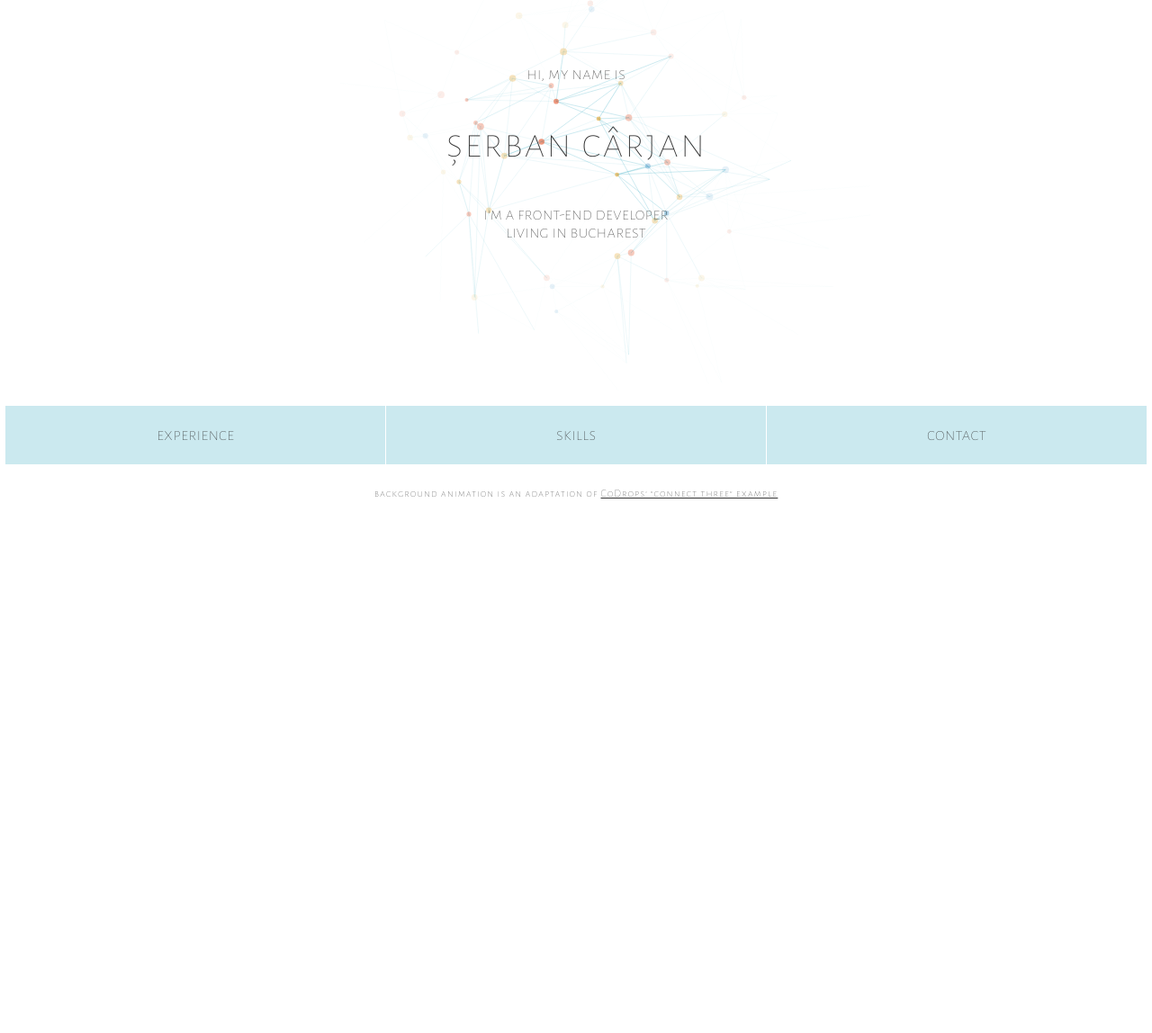
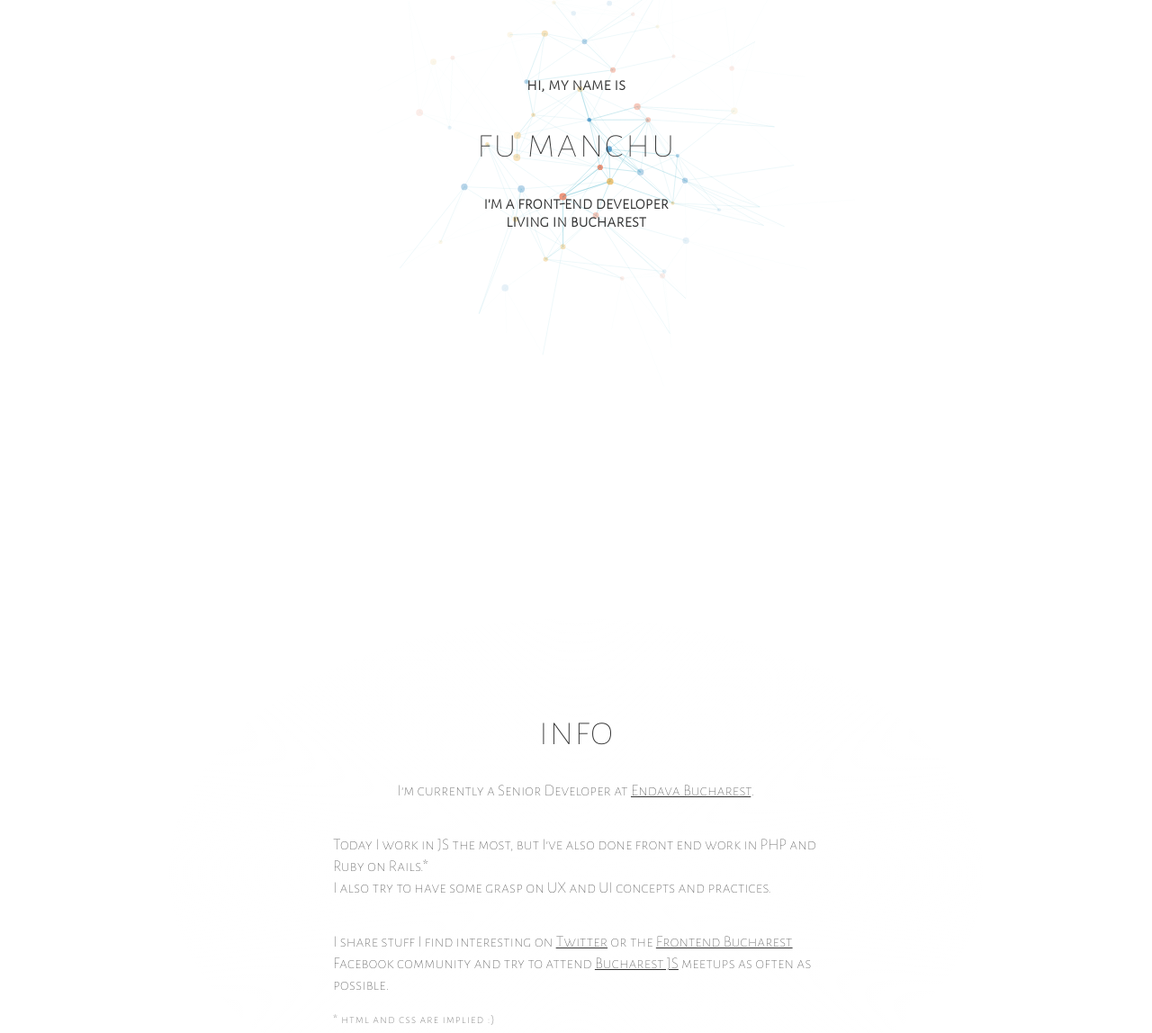
Before and after one commit to SerbanC/mynewsite, a website built with webpack: page index.html in a window 1280 px wide. Shown: the part 230-1378 px from the top of the page at 90% size. Before the commit the page ends 800 px from the top, so only its background shows below. Built offline with nearby package versions, Linux system fonts and the light colour scheme; some packages are replaced by stand-ins of ours.

Commit message:
add yarn, add other info panels, fix background animation

```diff
--- a/index.html
+++ b/index.html
@@ -1,7 +1,7 @@
 <!DOCTYPE html>
 <html>
 <head>
-  <title>serbancarjan.ro</title>
+  <title>Șerban Cârjan - Front End Developer from Bucharest</title>
   <link href="https://fonts.googleapis.com/css?family=Alegreya+Sans+SC:100" rel="stylesheet">
   <link rel="stylesheet" href="public/styles.css">
 </head>
@@ -9,61 +9,39 @@
 <main class="Content">
   <section class="HomeScreen" id="js-homeScreen">
     <div class="Title">
-        <span class="SubHeading">hi, my name is</span>
-        <h1 class="Heading Heading--main">șerban cârjan</h1>
-        <span class="SubHeading">i'm a front-end developer<br /> living in bucharest</span>
+      <span class="SubHeading">Hi, my name is</span>
+      <h1 class="Heading Heading--main">Fu Manchu</h1>
+      <!--<h1 class="Heading Heading&#45;&#45;main">Șerban Cârjan</h1>-->
+      <span class="SubHeading">I'm a front-end developer<br>living in Bucharest</span>
     </div>
+  </section>
+
+  <section class="Info">
+    <h1 class="Heading">Info</h1>
+    <p class="Text">
+      I'm currently a Senior Developer at <a href="http://www.endava.com/" target="_blank">Endava Bucharest</a>.
+    </p>
+    <p class="Text">
+      Today I work in JS the most, but I've also done front end work in PHP and Ruby on Rails.*<br>
+      I also try to have some grasp on UX and UI concepts and practices.<br>
+    </p>
+    <p class="Text">
+      I share stuff I find interesting on <a href="https://twitter.com/SerbanCarjan" target="_blank">Twitter</a> or the <a href="https://www.facebook.com/groups/frontend.bucharest/" target="_blank">Frontend Bucharest</a> Facebook community and try to attend
+      <a href="https://www.facebook.com/groups/1544555832466208/">Bucharest JS</a> meetups as often as possible.
+      <small class="FootNote">* HTML and CSS are implied :)</small>
+    </p>
+  </section>
+
+  <section class="Contact">
+    <h1 class="Heading">Contact</h1>
+    <p class="Text">You can find me on<br><a href="https://ro.linkedin.com/in/serbancarjan" target="_blank">LinkedIn</a><br>or at<br><a href="mailto:contact@serbancarjan.ro?subject=Someone actually wrote to your fancy inbox&body=Ohai there,">contact@serbancarjan.ro</a>.</p>
+  </section>
+
   <footer class="Footer">
-        <nav class="NavTabs">
-          <ul class="NavTabs-Container">
-            <li class="Item" data-tab="experience">
-              <label for="tab-experience" class="Item-Control js-navTab">
-                <input type="radio" name="NavTabs" id="tab-experience" class="Item-Toggle" />
-                <h3 class="Item-Title">experience</h3>
-                <ul class="Item-Content">
-                  <li>
-                      <a href="/">Job 1</a>
-                      <p>Lorem ipsum dolor sit amet, consectetur adipisicing elit. Cupiditate voluptates, maiores quibusdam dolores molestias quidem aliquam. Cumque repellat blanditiis vel commodi suscipit facere. Est, quasi, quo. Minus eos et odio.</p>
-                  </li>
-                  <li>
-                    <a href="/">Job 2</a>
-                    <p>Lorem ipsum dolor sit amet, consectetur adipisicing elit. Cupiditate voluptates, maiores quibusdam dolores molestias quidem aliquam. Cumque repellat blanditiis vel commodi suscipit facere. Est, quasi, quo. Minus eos et odio.</p>
-                  </li>
-                  <li>
-                    <a href="/">Job 3</a>
-                    <p>Lorem ipsum dolor sit amet, consectetur adipisicing elit. Cupiditate voluptates, maiores quibusdam dolores molestias quidem aliquam. Cumque repellat blanditiis vel commodi suscipit facere. Est, quasi, quo. Minus eos et odio.</p>
-                  </li>
-                </ul>
-              </label>
-            </li><li class="Item" data-tab="skills">
-              <label for="tab-skills" class="Item-Control js-navTab">
-                <input type="radio" name="NavTabs" id="tab-skills" class="Item-Toggle" />
-                <h3 class="Item-Title">skills</h3>
-                <ul class="Item-Content">
-                  <li>
-                      <a href="/">Job 1</a>
-                      <p>Lorem ipsum dolor sit amet, consectetur adipisicing elit. Cupiditate voluptates, maiores quibusdam dolores molestias quidem aliquam. Cumque repellat blanditiis vel commodi suscipit facere. Est, quasi, quo. Minus eos et odio.</p>
-                  </li>
-                  <li>
-                    <a href="/">Job 2</a>
-                    <p>Lorem ipsum dolor sit amet, consectetur adipisicing elit. Cupiditate voluptates, maiores quibusdam dolores molestias quidem aliquam. Cumque repellat blanditiis vel commodi suscipit facere. Est, quasi, quo. Minus eos et odio.</p>
-                  </li>
-                </ul>
-              </label>
-            </li><li class="Item" data-tab="contact">
-              <label for="tab-contact" class="Item-Control js-navTab">
-                <input type="radio" name="NavTabs" id="tab-contact" class="Item-Toggle" />
-                <h3 class="Item-Title">contact</h3>
-                <div class="Item-Content">
-                  <a href="/">contact@serbancarjan.ro</a>
-                </div>
-              </label>
-            </li>
-          </ul>
-        </nav>
-        <small class="FinePrint">background animation is an adaptation of <a href="http://tympanus.net/Development/AnimatedHeaderBackgrounds/" target="_blank">CoDrops' "connect three" example</a></small>
+    <small class="FinePrint">background animation is an adaptation of <a
+      href="http://tympanus.net/Development/AnimatedHeaderBackgrounds/" target="_blank">CoDrops' "connect three"
+      example</a></small>
   </footer>
-    </section>
 </main>
 <canvas class="Background" id="js-canvasBackground"></canvas>
 
--- a/src/scripts/connectThree.js
+++ b/src/scripts/connectThree.js
@@ -1,15 +1,14 @@
 /*
- * Connect Three background animation from CoDrops
+ * Based on Connect Three background animation from CoDrops
+ * http://tympanus.net/Development/AnimatedHeaderBackgrounds/
  */
 
 import TweenLite from 'gsap';
-// eslint-disable-next-line no-duplicate-imports
 import Circ from 'gsap';
 
 export default function animateBackground() {
   let width;
   let height;
-  let homeScreen;
   let target;
   let animateHeader = true;
   let canvas;
@@ -34,7 +33,7 @@ export default function animateBackground() {
   function drawLines(p) {
     if (!p.active) return;
     for (const i in p.closest) {
-      if ({}.hasOwnProperty.call(p.closest, i)) {
+      if (p.closest.hasOwnProperty(i) && {}.hasOwnProperty.call(p.closest, i)) {
         ctx.beginPath();
         ctx.moveTo(p.x, p.y);
         ctx.lineTo(p.closest[i].x, p.closest[i].y);
@@ -64,14 +63,10 @@ export default function animateBackground() {
     };
   }
 
-  function initHeader() {
+  function initDrawing() {
     width = window.innerWidth;
     height = window.innerHeight;
-    target = { x: width / 2, y: height / 2 };
-
-    homeScreen = document.getElementById('js-homeScreen');
-    homeScreen.style.height = `${height}px`;
-
+    target = {x: width / 2, y: height / 2};
     canvas = document.getElementById('js-canvasBackground');
     canvas.width = width;
     canvas.height = height;
@@ -83,7 +78,12 @@ export default function animateBackground() {
       for (let y = 0; y < height; y = y + height / 20) {
         const px = x + Math.random() * width / 20;
         const py = y + Math.random() * height / 20;
-        const p = { x: px, originX: px, y: py, originY: py };
+        const p = {
+          x: px,
+          originX: px,
+          y: py,
+          originY: py
+        };
         points.push(p);
       }
     }
@@ -122,36 +122,46 @@ export default function animateBackground() {
     for (const i in points) {
       if ({}.hasOwnProperty.call(points, i)) {
         const fillColor = colorArrayStrong[Math.floor(Math.random() * colorArray.length)];
-        const c = new Circle(points[i], 2 + Math.random() * 2, fillColor);
-        points[i].circle = c;
+        points[i].circle = new Circle(points[i], 2 + Math.random() * 2, fillColor);
       }
     }
   }
 
   // Event handling
-  function scrollCheck() {
-    if (document.body.scrollTop > height) animateHeader = false;
-    else animateHeader = true;
+
+  // Originally used to shut down the animation when the canvas was offscreen.
+  // function scrollCheck() {
+  //   return animateHeader = !(document.body.scrollTop > height);
+  // }
+
+  function mouseMove(e) {
+    // let posX;
+    // let posY;
+    // if (e.pageX || e.pageY) {
+    //   posX = e.pageX - window.scrollX;
+    //   posY = e.pageY - window.scrollY;
+    // } else if (e.clientX || e.clientY) {
+    //   posX = e.clientX + document.body.scrollLeft + document.documentElement.scrollLeft;
+    //   posY = e.clientY + document.body.scrollTop + document.documentElement.scrollTop;
+    // }
+    if (e.clientX || e.clientY) {
+      // Option 1: Tween the target point to the cursor position
+      return TweenLite.to(target, 0.5 + Math.random(), {
+        x: e.clientX,
+        y: e.clientY,
+        ease: Circ.easeInOut
+      });
+
+      // Option 2: Reset the target point to the cursor position
+      // target.x = posX;
+      // target.y = posY;
     }
 
-  function mouseMove(e) {
-    let posx;
-    let posy;
-    if (e.pageX || e.pageY) {
-      posx = e.pageX;
-      posy = e.pageY;
-    } else if (e.clientX || e.clientY) {
-      posx = e.clientX + document.body.scrollLeft + document.documentElement.scrollLeft;
-      posy = e.clientY + document.body.scrollTop + document.documentElement.scrollTop;
-    }
-    target.x = posx;
-    target.y = posy;
   }
 
   function resize() {
     width = window.innerWidth;
     height = window.innerHeight;
-    homeScreen.style.height = `${height}px`;
     canvas.width = width;
     canvas.height = height;
   }
@@ -160,7 +170,8 @@ export default function animateBackground() {
     if (!('ontouchstart' in window)) {
       window.addEventListener('mousemove', mouseMove);
     }
-    window.addEventListener('scroll', scrollCheck);
+    // No longer needed, check ::132
+    // window.addEventListener('scroll', scrollCheck);
     window.addEventListener('resize', resize);
   }
 
@@ -169,6 +180,7 @@ export default function animateBackground() {
     if (animateHeader) {
       ctx.clearRect(0, 0, width, height);
       for (const i in points) {
+        if (points.hasOwnProperty(i)) {
           // detect points in range
           if (Math.abs(getDistance(target, points[i])) < 4000) {
             points[i].active = 0.3;
@@ -188,11 +200,12 @@ export default function animateBackground() {
           points[i].circle.draw();
         }
       }
+    }
     requestAnimationFrame(animate);
   }
 
   function shiftPoint(p) {
-    TweenLite.to(p, 1 + 1 * Math.random(), {
+    TweenLite.to(p, 1 + Math.random(), {
       x: p.originX - 50 + Math.random() * 100,
       y: p.originY - 50 + Math.random() * 100,
       ease: Circ.easeInOut,
@@ -205,12 +218,14 @@ export default function animateBackground() {
   function initAnimation() {
     animate();
     for (const i in points) {
-      if ({}.hasOwnProperty.call(points, i)) shiftPoint(points[i]);
+      if (points.hasOwnProperty(i) && {}.hasOwnProperty.call(points, i)) {
+        shiftPoint(points[i]);
+      }
     }
   }
 
   // Main
-  initHeader();
+  initDrawing();
   initAnimation();
   addListeners();
 }
--- a/src/scripts/main.js
+++ b/src/scripts/main.js
@@ -1,22 +1,7 @@
 import animateBackground from './connectThree.js';
 
-const title = document.querySelector('.Title');
-const tabs = document.querySelectorAll('.js-navTab');
-
-tabs.forEach((tab) => {
-  tab.addEventListener('click', () => {
-    if (!title.classList.contains('Title--collapsed')) {
-      title.classList.add('Title--collapsed');
-    }
-
-    // e.stopPropagation();
-    // console.log(e);
-  });
-});
-
-// window.tabClicked = function tabClicked(ev, el) {
-//   // ev.preventDefault();
-//   console.log('Clicked', ev, el);
-// };
+// homeScreen = document.getElementById('js-homeScreen');
+// homeScreen.style.height = `${height}px`;
+// homeScreen.style.height = `${height}px`;
 
 (animateBackground)();
--- a/src/styles/main.css
+++ b/src/styles/main.css
@@ -1,4 +1,6 @@
 @import 'animations.css';
+
+/*TODO: add sourcemaps?*/
 
 /* custom properties */
 :root {
@@ -11,12 +13,21 @@
 @custom-media --viewport-medium (width <= 50rem);
 @custom-media --tablet (width >= 768px);
 
+html,
+body,
+.Content,
+.HomeScreen {
+  height: 100%;
+}
+
 body {
   margin: 0;
   font-family: 'Alegreya Sans SC', sans-serif;
   font-size: var(--fontSize);
   line-height: calc(var(--fontSize) * 1.5);
   color: var(--mainColor);
+  pointer-events: none;
+  user-select: none;
 }
 
 /*main:media(--tablet) img {
@@ -38,16 +49,26 @@ body {
 @custom-selector :--heading h1, h2, h3, h4, h5, h6;
 :--heading {
   margin: 0;
-  font-weight: normal;
+  /*font-weight: normal;*/
 }
 
 a {
   color: var(--highlightColor);
-  transition: color 1s;
+  transition: color 150ms;
+  pointer-events: auto;
 }
-a:any-link { color: color(var(--highlightColor) blackness(+20%)) }
-a:hover { color: gray(255, 50%) }
-a:active { color: rebeccapurple }
+
+a:any-link {
+  color: color(var(--highlightColor) blackness(+20%))
+}
+
+a:hover {
+  color: black;
+}
+
+a:active {
+  color: rebeccapurple
+}
 
 p :--heading {
   margin-bottom: 50px;
@@ -57,50 +78,37 @@ p :--heading {
   position: fixed;
   z-index: -1;
   top: 0;
-  right: 0;
-  bottom: 0;
   left: 0;
+  width: 100%;
   /*background-color: var(--mainColor);*/
 }
 
 .HomeScreen {
-  /*display: flex;
-  justify-content: flex-end;
-  align-items: center;
-  flex-flow: column nowrap;*/
+  height: 100%;
+  /*background: linear-gradient(to bottom, rgba(255,255,255,0) 0%,rgba(255,255,255,0) 50%,rgba(255,255,255,0.75) 100%);*/
 }
 
-.Title {
-  position: fixed;
-  top: 0;
-  bottom: 0;
+.Title,
+.Info,
+.Contact {
+  height: 100%;
   display: flex;
   width: 100%;
   flex: 1;
   flex-flow: column nowrap;
   justify-content: center;
-  transition: all 750ms ease-out;
-}
-
-.Title--collapsed {
-  width: 100%;
-  flex-flow: row;
-  justify-content: flex-start;
-  align-items: center;
-
-  & .SubHeading {
-    opacity: 0;
-  }
 }
 
 .Heading {
   font-size: 48px;
+  line-height: 1.5;
   color: var(--highlightColor);
   text-align: center;
+  text-transform: lowercase;
 
   &--main {
     margin: 20px 0;
-    font-weight: normal;
+    /*font-weight: normal;*/
     line-height: 2;
     letter-spacing: 1px;
   }
@@ -114,81 +122,54 @@ p :--heading {
 .SubHeading {
   display: block;
   font-size: 20px;
+  font-weight: bolder;
   line-height: 1;
-  color: var(--highlightColor);
+  /*color: var(--highlightColor);*/
+  color: var(--mainColor);
   text-align: center;
+  text-transform: lowercase;
   transition: all 750ms ease-out;
 }
 
+.Text {
+  max-width: 30em;
+  margin-left: auto;
+  margin-right: auto;
+  font-size: 18px;
+}
+
+.Info,
+.Contact {
+  /*padding-bottom: 10em;*/
+  /* Permalink - use to edit and share this gradient: http://colorzilla.com/gradient-editor/#ffffff+0,ffffff+100&1+0,0+50 */
+  background: radial-gradient(ellipse at center, rgba(255,255,255,1) 0%,rgba(255,255,255,0) 50%,rgba(255,255,255,0) 100%);
+}
+
+.Info,
+.Contact,
 .Footer {
-  position: fixed;
-  bottom: 0;
+  /*background-color: rgba(255,255,255, 0.75);*/
+}
+
+.Contact {
   text-align: center;
 }
 
-.NavTabs {
-  width: 100%;
+.FootNote {
+  display: block;
+  margin-top: 1em;
+  font-size: 75%;
+  text-transform: lowercase;
+  letter-spacing: 1px;
+}
+
+.Footer {
+  display: block;
+  padding: 20px 0 10px;
   text-align: center;
 }
 
-.NavTabs-Container {
-  padding: 0;
-  margin: 0;
-  list-style: none;
-}
-
-.Item {
-  box-sizing: border-box;
-  display: inline-block;
-  width: calc(33% - .5px);
-  margin: 0 .5px;
-  background-color: #59b9cc50;
-  mix-blend-mode: screen;
-
-  h3 {
-    font-size: 20px;
-  }
-}
-
-.Item-Title {
-  display: inline-block;
-  /*animation: slideLeft 500ms forwards paused;*/
-  transition: all 750ms ease-in-out;
-}
-
-.Item-Content {
-  max-height: 0;
-  padding: 0;
-  margin: 0;
-  list-style: none;
-  overflow: hidden;
-  text-align: left;
-  transition: max-height 1s ease-out;
-}
-
-.Item-Control {
-  display: block;
-  padding: 20px;
-}
-
-.Item-Toggle {
-  position: absolute;
-  visibility: hidden;
-}
-
-.Item-Toggle:checked ~ .Item-Content {
-  max-height: 400px;
-}
-
-.Item-Toggle:checked ~ .Item-Title {
-  /*color: #FFF;*/
-  transform: translate3d(-150%, 0, 0) scale(1.5);
-  /*animation-play-state: running;*/
-}
-
 .FinePrint {
-  display: block;
-  margin: 20px 0 10px;
   font-size: 12px;
   letter-spacing: 1px;
 }
```
Also changed, not shown: 2 other files. Lines whose indentation alone changed are shown as unchanged.
